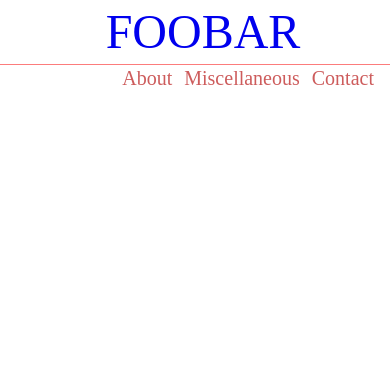
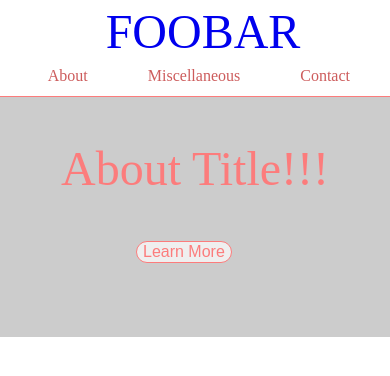
Before and after one commit to codingflowersfordinosaurs/css_practice_repo, a plain HTML site: page navLinks/about.html in a window 390 px wide. Drawn offline with nearby package versions, Linux system fonts and the light colour scheme.

Commit message:
working on about.html but styles with transform, animation, transition are not working, trying to implement gsap, but need to reread the docs because cdn is not working; check dependencies for next commit

```diff
--- a/css/style.css
+++ b/css/about.css
@@ -31,50 +31,61 @@
   color: #fc7c7c;
 }
 
-/* JUMBOTRON */
-.jumbotron {
-  background-color: black;
-  min-height: 10rem;
+/* ABOUT JUMBOTRON */
+.aboutJumbotron {
+  min-height: 20rem;
+  background-color: #ccc;
+  color: #fc7c7c;
+  animation-name: jumbotronAnimation;
+  animation-duration: 4s;
+}
+.aboutTitle {
   text-align: center;
-}
-.jumbotron h2 {
-  color: #ffffff;
-  padding-top: 4rem;
+  font-size: 5rem;
+  padding-top: 5rem;
+  padding-bottom: 3rem;
+  animation-name: slidein;
+  animation-duration: 2s;
 }
 
-/* SECTION */
-section {
-  border: 1px solid #000;
-  float: left;
-  width: 50%;
-  min-height: 17rem;
-  justify-content: center;
-}
-section h3 {
-  font-size: 20px;
-  text-align: center;
-  padding-top: .5rem;
-  padding-bottom: .5rem;
-}
-#section-article {
-  border: red 1px solid;
-  width: 75%;
-  text-align: center;
-  margin-left: 4.5rem;
-  margin-top: 3rem;
-  min-height: 9rem;
+@keyframes jumbotronAnimation {
+  from {color: #ccc;}
+  to {color: #fc7c7c;}
 }
 
-/* ASIDE */
-aside {
-  border: 1px solid #000;
-  min-height: 17rem;
+@keyframes slidein {
+  from {
+    margin-left: 100%;
+    width: 300%;
+  }
+  to {
+    margin-left: 0%;
+    width: 100%;
+  }
 }
-aside h3 {
-  font-size: 20px;
-  text-align: center;
-  padding-top: .5rem;
-  padding-bottom: .5rem;
+
+.aboutBtn {
+  font-size: 1.5rem;
+  border-radius: 5px;
+  margin-left: 34rem;
+  border: #fc7c7c 1px solid;
+  color: #fc7c7c;
+  animation-name: buttonAnimation;
+  animation-duration: 4s;
+}
+
+@keyframes buttonAnimation {
+  from {
+    color: #ccc;
+  }
+  to {
+    color: #fc7c7c;
+  }
+}
+
+.aboutBtn:hover{
+  cursor: pointer;
+  background-color: #f0f0f0;
 }
 
 /* FOOTER */
@@ -121,9 +132,6 @@ footer p {
 
 @media (min-width: 768px) and (max-width: 1024px) {
 
-  #section-article {
-    display: none;
-  }
 
 }
 
@@ -133,10 +141,6 @@ footer p {
 */
 
 @media (min-width: 768px) and (max-width: 1024px) and (orientation: landscape) {
-
-  #section-article {
-    display: none;
-  }
 
 
 }
@@ -148,30 +152,6 @@ footer p {
 
 @media (min-width: 481px) and (max-width: 767px) {
 
-  #section-article {
-    display: none;
-  }
-  section {
-    width: 100%;
-    min-height: 15rem;
-    background-color: #ffffff;
-    padding-bottom: 2rem;
-    float: left;
-  }
-  aside {
-    width: 100%;
-    min-height: 15rem;
-    background-color: #ffffff;
-    padding-bottom: 2rem;
-    float: left;
-  }
-  .jumbotron {
-    width: 100%;
-    min-height: 15rem;
-    background-color: #000;
-    padding-bottom: 2rem;
-    float: left;
-  }
   footer {
     width: 100%;
     min-height: 3rem;
@@ -189,6 +169,10 @@ footer p {
 
 @media (min-width: 320px) and (max-width: 480px) {
 
+  .header-one {
+    min-height: 5rem;
+  }
+
   #brand {
     width: 100%;
     text-align: center;
@@ -199,31 +183,38 @@ footer p {
     float: left;
     text-align: center;
   }
+  #header-nav ul li {
+    display: inline-block;
+    padding-right: .5rem;
+    padding-top: .75rem;
+    font-size: 1rem;
+    margin-right: 1.5rem;
+    margin-left: 1.5rem;
+  }
 
-  #section-article {
-    display: none;
-  }
-  section {
-    width: 100%;
-    min-height: 9rem;
-    background-color: #ffffff;
-    padding-bottom: 2rem;
-    float: left;
-  }
-  aside {
-    width: 100%;
-    min-height: 9rem;
-    background-color: #ffffff;
-    padding-bottom: 2rem;
-    float: left;
-  }
-  .jumbotron {
-    width: 100%;
-    min-height: 9rem;
-    background-color: #000;
-    padding-bottom: 2rem;
-    float: left;
-  }
+  /* ABOUT JUMBOTRON */
+.aboutJumbotron {
+  min-height: 15rem;
+  background-color: #ccc;
+}
+.aboutTitle {
+  text-align: center;
+  font-size: 3rem;
+  padding-top: 3rem;
+  padding-bottom: 3rem;
+}
+
+.aboutBtn {
+  font-size: 1rem;
+  border-radius: 15px;
+  margin-left: 8.5rem;
+  border: #fc7c7c 1px solid;
+}
+.aboutBtn:hover{
+  cursor: pointer;
+  background-color: #f0f0f0;
+}
+
   footer {
     width: 100%;
     min-height: 2rem;
--- /dev/null
+++ b/css/index.css
@@ -0,0 +1,242 @@
+/* HEADER */
+.header-one {
+  min-height: 3rem;
+  border-bottom: 1px solid #fc7c7c;
+  padding-top: .5rem;
+  padding-bottom: .5rem;
+}
+#brand {
+  float: left;
+  font-size: 3rem;
+  padding-left: .5rem;
+}
+#header-nav ul {
+  float: right;
+}
+#header-nav ul li {
+  display: inline-block;
+  padding-right: .5rem;
+  padding-top: .75rem;
+  font-size: 1.25rem;
+}
+#header-nav a {
+  text-decoration: none;
+  color: indianred;
+}
+#header-nav a:last-child {
+  padding-right: .5rem;
+}
+#header-nav a:hover {
+  text-decoration: none;
+  color: #fc7c7c;
+}
+
+/* JUMBOTRON */
+.jumbotron {
+  background-color: black;
+  min-height: 10rem;
+  text-align: center;
+}
+.jumbotron h2 {
+  color: #ffffff;
+  padding-top: 4rem;
+}
+
+/* SECTION */
+section {
+  border: 1px solid #000;
+  float: left;
+  width: 50%;
+  min-height: 17rem;
+  justify-content: center;
+}
+section h3 {
+  font-size: 20px;
+  text-align: center;
+  padding-top: .5rem;
+  padding-bottom: .5rem;
+}
+#section-article {
+  border: red 1px solid;
+  width: 75%;
+  text-align: center;
+  margin-left: 4.5rem;
+  margin-top: 3rem;
+  min-height: 9rem;
+}
+
+/* ASIDE */
+aside {
+  border: 1px solid #000;
+  min-height: 17rem;
+}
+aside h3 {
+  font-size: 20px;
+  text-align: center;
+  padding-top: .5rem;
+  padding-bottom: .5rem;
+}
+
+/* FOOTER */
+footer {
+  min-height: 2rem;
+  text-align: center;
+}
+footer p {
+  color: indianred;
+  font-weight: bold;
+  padding-top: .5rem;
+}
+
+
+
+/* MEDIA QUERIES */
+/*
+  ##Device = Desktops
+  ##Screen = 1281px to higher resolution desktops
+*/
+
+@media (min-width: 1281px) {
+
+  header {
+    width: 100%;
+  }
+
+}
+
+/*
+  ##Device = Laptops, Desktops
+  ##Screen = B/w 1025px to 1280px
+*/
+
+@media (min-width: 1025px) and (max-width: 1280px) {
+
+
+}
+
+/*
+  ##Device = Tablets, Ipads (portrait)
+  ##Screen = B/w 768px to 1024px
+*/
+
+@media (min-width: 768px) and (max-width: 1024px) {
+
+  #section-article {
+    display: none;
+  }
+
+}
+
+/*
+  ##Device = Tablets, Ipads (landscape)
+  ##Screen = B/w 768px to 1024px
+*/
+
+@media (min-width: 768px) and (max-width: 1024px) and (orientation: landscape) {
+
+  #section-article {
+    display: none;
+  }
+
+
+}
+
+/*
+  ##Device = Low Resolution Tablets, Mobiles (Landscape)
+  ##Screen = B/w 481px to 767px
+*/
+
+@media (min-width: 481px) and (max-width: 767px) {
+
+  #section-article {
+    display: none;
+  }
+  section {
+    width: 100%;
+    min-height: 15rem;
+    background-color: #ffffff;
+    padding-bottom: 2rem;
+    float: left;
+  }
+  aside {
+    width: 100%;
+    min-height: 15rem;
+    background-color: #ffffff;
+    padding-bottom: 2rem;
+    float: left;
+  }
+  .jumbotron {
+    width: 100%;
+    min-height: 15rem;
+    background-color: #000;
+    padding-bottom: 2rem;
+    float: left;
+  }
+  footer {
+    width: 100%;
+    min-height: 3rem;
+    background-color: pink;
+    padding: 2rem 0;
+    float: left;
+  }
+
+}
+
+/*
+  ##Device = Most of the Smartphones Mobiles (Portrait)
+  ##Screen = B/w 320px to 479px
+*/
+
+@media (min-width: 320px) and (max-width: 480px) {
+
+  #brand {
+    width: 100%;
+    text-align: center;
+  }
+
+  #header-nav {
+    width: 100%;
+    float: left;
+    text-align: center;
+  }
+  #header-nav ul li {
+    display: inline-block;
+    padding-right: .5rem;
+    padding-top: .75rem;
+    font-size: 1rem;
+    margin-right: 3.5rem;
+  }
+
+
+  #section-article {
+    display: none;
+  }
+  section {
+    width: 100%;
+    min-height: 9rem;
+    background-color: #ffffff;
+    padding-bottom: 2rem;
+    float: left;
+  }
+  aside {
+    width: 100%;
+    min-height: 9rem;
+    background-color: #ffffff;
+    padding-bottom: 2rem;
+    float: left;
+  }
+  .jumbotron {
+    width: 100%;
+    min-height: 9rem;
+    background-color: #000;
+    padding-bottom: 2rem;
+    float: left;
+  }
+  footer {
+    width: 100%;
+    min-height: 2rem;
+    background-color: pink;
+    padding: 2rem 0;
+    float: left;
+  }
+}
--- /dev/null
+++ b/js/about.js
@@ -0,0 +1 @@
+TweenMax.to(".aboutTitle", 2, {left:600});
--- a/navLinks/about.html
+++ b/navLinks/about.html
@@ -8,7 +8,7 @@
 
     <!-- CSS LINKS: use relative paths to access them -->
     <link rel="stylesheet" href="../css/reset.css" />
-        <link rel="stylesheet" href="../css/style.css" />
+    <link rel="stylesheet" href="../css/about.css" />
     <!-- TITLE -->
     <title>CSS Practice</title>
   </head>
@@ -23,10 +23,31 @@
             <a href="../navLinks/about.html"><li>About</li></a>
             <a href="../navLinks/miscellaneous.html"><li>Miscellaneous</li></a>
             <a href="../navLinks/contact.html"><li>Contact</li></a>
-
           </ul>
         </nav>
       </div>
     </header>
+    <!-- END OF HEADER -->
+
+    <!-- START SECTION OF JUMBOTRON TO LEARN MORE -->
+    <section>
+      <div class="aboutJumbotron">
+        <h3 class="aboutTitle">About Title!!!</h3>
+        <a>
+          <button class="aboutBtn">
+            Learn More
+          </button>
+        </a>
+      </div>
+    </section>
+    <!-- END SECTION OF JUBOTRON TO LEARN MORE -->
+
+    <!-- SECTION FOR BOX DIVS IN CONTAINER -->
+
+
+    <!-- SCRIPT TAGS -->
+    <!-- load tweenmax here -->
+    <script src="https://cdnjs.cloudflare.com/ajax/libs/gsap/2.1.3/TweenMax.min.js"></script>
+    <script src="../js/about.js"></script>
   </body>
 </html>
```
Also changed, not shown: index.html (+3 -3 lines). Lines whose indentation alone changed are shown as unchanged.
